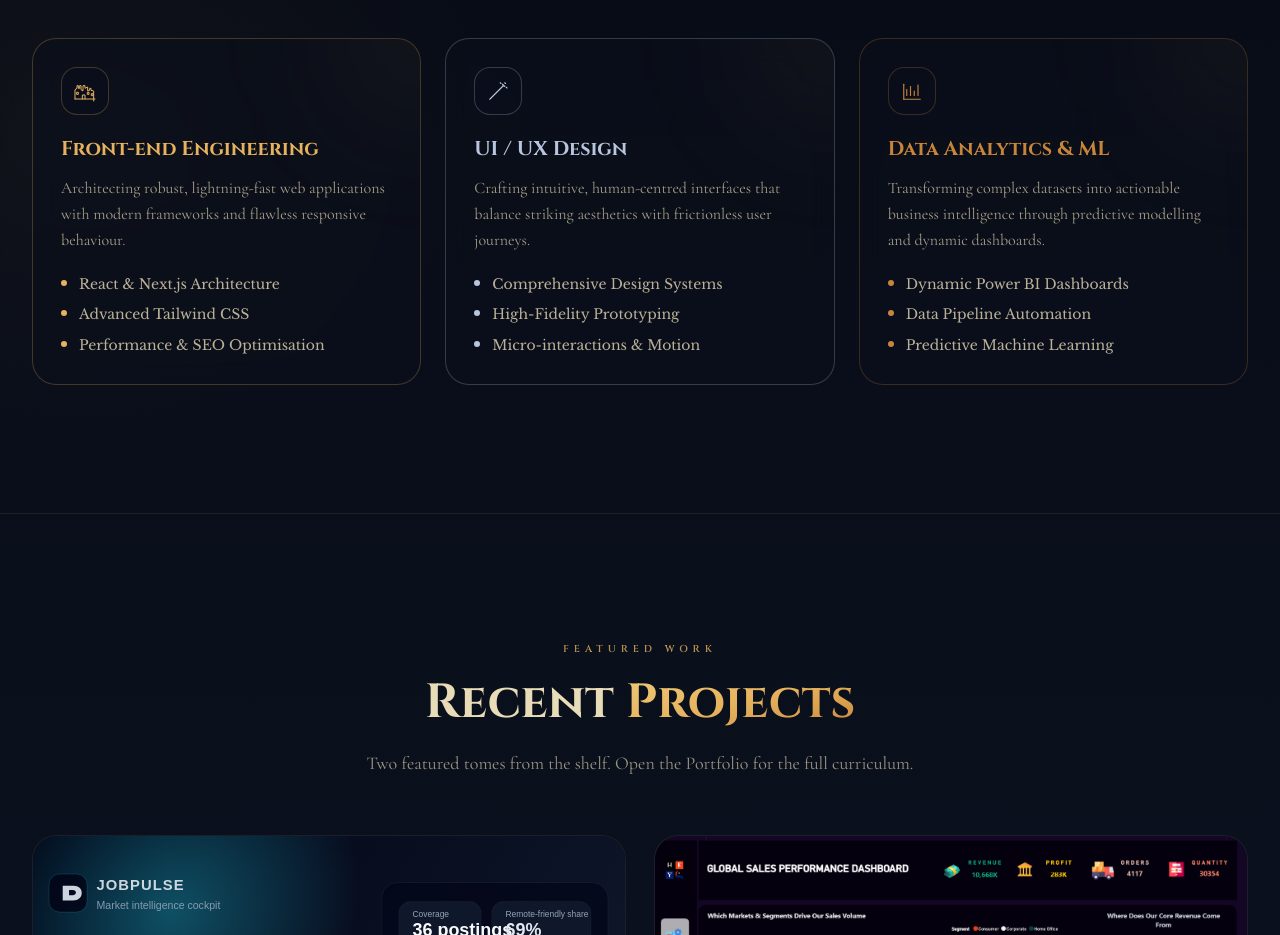
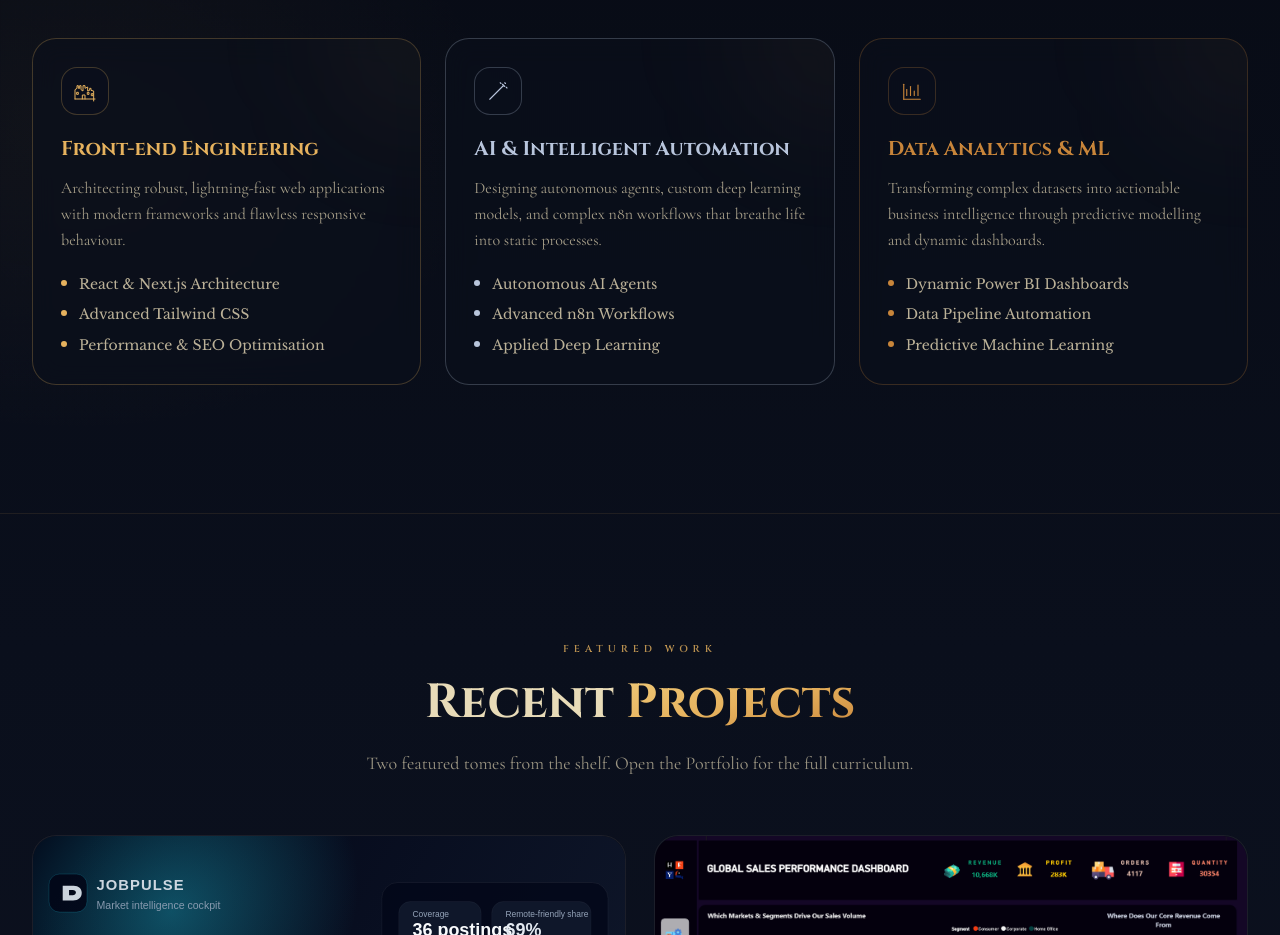
Before and after one commit to ELErefygroup/hazemelerefy-website-harry-potter-edition-, a Next.js app: page / in a window 1280 px wide. Shown: the part 1080-2015 px from the top of the page. Built offline with nearby package versions, Linux system fonts and the light colour scheme.

Commit message:
feat: replace UI/UX expertise card with AI & Intelligent Automation

```diff
--- a/src/components/home/ExpertiseTrio.tsx
+++ b/src/components/home/ExpertiseTrio.tsx
@@ -24,14 +24,14 @@ const cards = [
     icon: CastleIcon,
   },
   {
-    id: "uiux",
-    title: "UI / UX Design",
+    id: "ai",
+    title: "AI & Intelligent Automation",
     blurb:
-      "Crafting intuitive, human-centred interfaces that balance striking aesthetics with frictionless user journeys.",
+      "Designing autonomous agents, custom deep learning models, and complex n8n workflows that breathe life into static processes.",
     bullets: [
-      "Comprehensive Design Systems",
-      "High-Fidelity Prototyping",
-      "Micro-interactions & Motion",
+      "Autonomous AI Agents",
+      "Advanced n8n Workflows",
+      "Applied Deep Learning",
     ],
     accent: "moon",
     icon: WandIcon,
```
